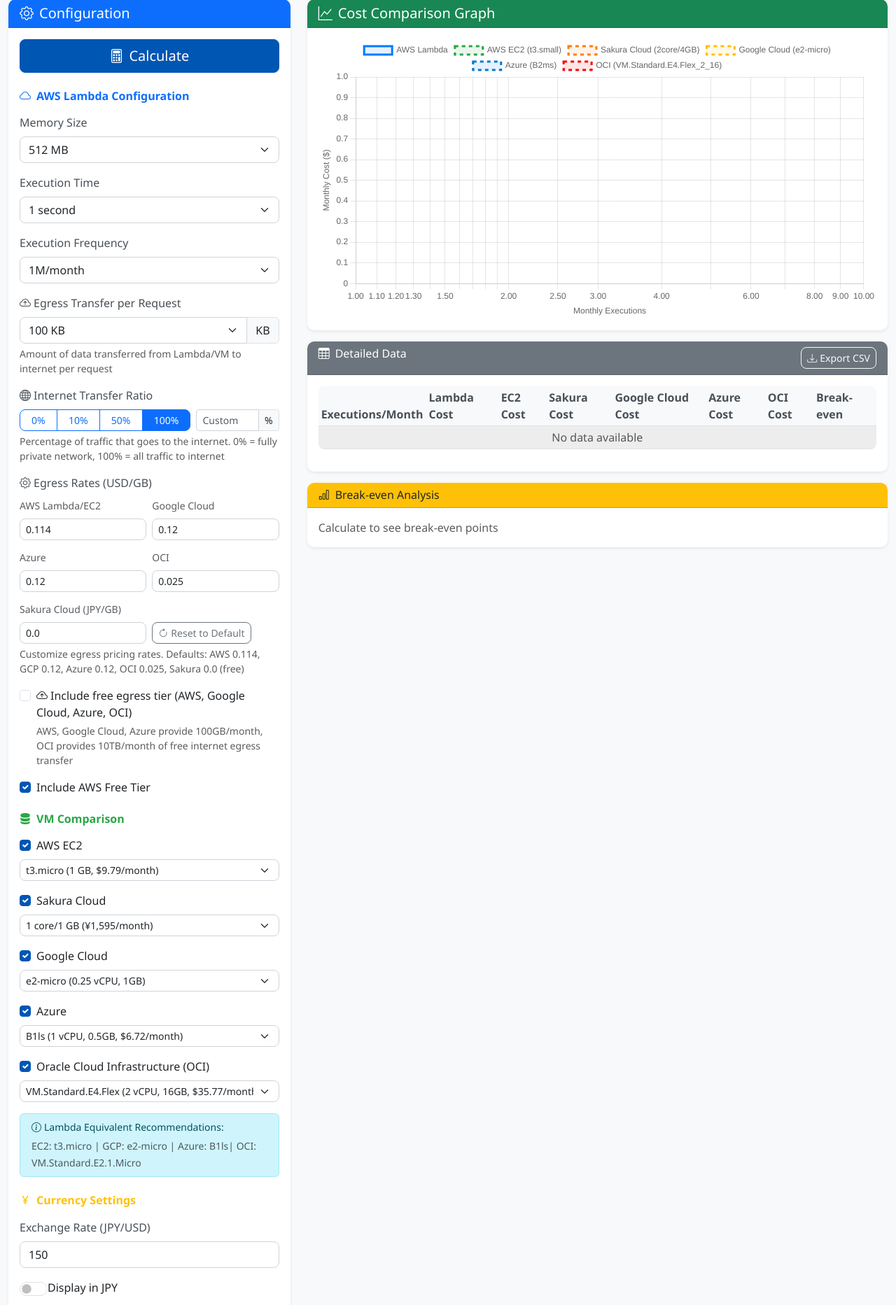
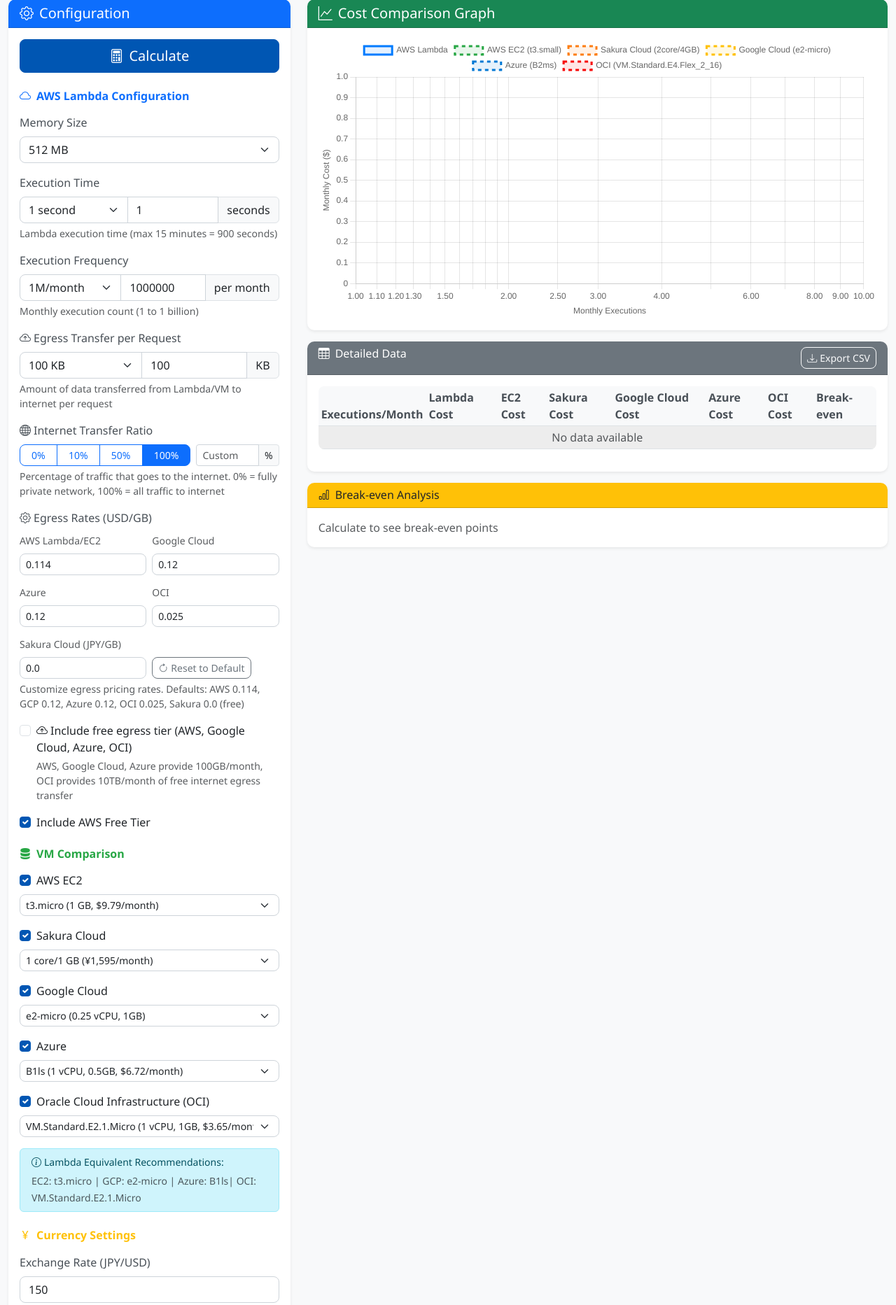
Before and after one commit to armaniacs/cost-sim-vm-lambda, a Flask app: page / in a window 1280 px wide. Shown: the part 81-1946 px from the top of the page at 70% size. Run offline with Flask 3, Linux system fonts and the light colour scheme.

Commit message:
feat: enhance SEC-02 authentication and improve UI flexibility
**Security Enhancements (SEC-02 Implementation):**
- Complete JWT authentication system integration in Flask app
- Add authentication error handlers (401/403) for proper API responses
- Implement secure CORS configuration with environment variable support
- Add marshmallow dependency for API request validation
- Fix auth API blueprint imports and user query syntax

**UI/UX Improvements:**
- **OCI Default VM**: Change from VM.Standard.E4.Flex_2_16 to VM.Standard.E2.1.Micro for better cost-effectiveness
- **Execution Time**: Convert from preset-only to hybrid preset+custom input (0.1-900s range, 0.1s step)
- **Execution Frequency**: Convert from preset-only to hybrid preset+custom input (1-1B/month range)
- **Egress Transfer**: Enable always-visible custom input field with preset integration (0.1KB step)

**Technical Details:**
- All parameter inputs now support both preset selection and direct custom values
- Real-time validation with appropriate error handling for all custom inputs
- Preserved existing UI design and user experience completely
- Enhanced API integration with proper type handling (parseFloat for execution time)

🤖 Generated with [Claude Code](https://claude.ai/code)

Co-Authored-By: Claude <noreply@anthropic.com>

```diff
--- a/app/api/auth_api.py
+++ b/app/api/auth_api.py
@@ -1,12 +1,14 @@
 """
 Authentication API endpoints for enterprise security
 """
+import datetime
 from typing import Dict, Any
 from flask import Blueprint, request, jsonify, current_app, g
 from marshmallow import Schema, fields, ValidationError
 
 from app.auth.service import AuthService
 from app.auth.jwt_auth import requires_auth, requires_permission
+from app.auth.models import User, Role, Permission
 
 
 # Create Blueprint
@@ -335,7 +337,7 @@ def list_users():
     """List all users (admin only)"""
     try:
         auth_service = AuthService()
-        users = auth_service.db_session.query(auth_service.db_session.query(User).all())
+        users = auth_service.db_session.query(User).all()
 
         return jsonify({
             "success": True,
--- a/app/main.py
+++ b/app/main.py
@@ -8,6 +8,7 @@ from flask_cors import CORS  # type: ignore
 
 from app.config import config
 from app.security.env_validator import validate_environment_or_exit
+from app.auth.jwt_auth import JWTAuth
 
 
 def create_app(config_name: str = "default") -> Flask:
@@ -29,13 +30,21 @@ def create_app(config_name: str = "default") -> Flask:
     config_name_to_use = os.environ.get("FLASK_ENV") or config_name
     app.config.from_object(config.get(config_name_to_use, config["default"]))
 
-    # Enable CORS for frontend integration
-    CORS(app)
+    # Initialize JWT authentication system
+    jwt_auth = JWTAuth()
+    jwt_auth.init_app(app)
+
+    # Enable secure CORS for frontend integration
+    allowed_origins = os.environ.get('CORS_ORIGINS', 'http://localhost:5001,http://127.0.0.1:5001').split(',')
+    allowed_origins = [origin.strip() for origin in allowed_origins if origin.strip()]
+    CORS(app, origins=allowed_origins, supports_credentials=True)
 
     # Register blueprints
     from app.api.calculator_api import calculator_bp
+    from app.api.auth_api import auth_bp
 
     app.register_blueprint(calculator_bp, url_prefix="/api/v1/calculator")
+    app.register_blueprint(auth_bp, url_prefix="/api/v1/auth")
 
     # Frontend routes
     @app.route("/")
@@ -78,6 +87,27 @@ def create_app(config_name: str = "default") -> Flask:
     def apple_touch_icon() -> tuple[str, int]:
         return "", 204
 
+    # Authentication error handlers
+    @app.errorhandler(401)
+    def unauthorized_handler(error):
+        """Handle authentication failures"""
+        from flask import jsonify
+        return jsonify({
+            "success": False,
+            "error": "Unauthorized",
+            "message": "Authentication required. Please provide valid credentials."
+        }), 401
+
+    @app.errorhandler(403)
+    def forbidden_handler(error):
+        """Handle authorization failures"""
+        from flask import jsonify
+        return jsonify({
+            "success": False,
+            "error": "Forbidden",
+            "message": "Insufficient permissions to access this resource."
+        }), 403
+
     return app
 
 
--- a/app/templates/index.html
+++ b/app/templates/index.html
@@ -37,22 +37,48 @@
 
                         <div class="mb-3">
                             <label for="executionTime" class="form-label">Execution Time</label>
-                            <select id="executionTime" class="form-select" required>
+                            <div class="input-group">
+                                <select id="executionTimePreset" class="form-select">
                                     <option value="1" selected>1 second</option>
                                     <option value="10">10 seconds</option>
                                     <option value="30">30 seconds</option>
                                     <option value="60">60 seconds</option>
+                                    <option value="custom">Custom</option>
                                 </select>
+                                <input type="number" id="executionTimeCustom" class="form-control"
+                                       placeholder="Enter seconds" min="0.1" max="900" step="0.1"
+                                       value="1" required>
+                                <span class="input-group-text">seconds</span>
+                            </div>
+                            <div class="form-text">
+                                Lambda execution time (max 15 minutes = 900 seconds)
+                            </div>
+                            <div id="executionTimeError" class="invalid-feedback" style="display: none;">
+                                Execution time must be between 0.1 and 900 seconds
+                            </div>
                         </div>
 
                         <div class="mb-3">
                             <label for="executionFrequency" class="form-label">Execution Frequency</label>
-                            <select id="executionFrequency" class="form-select" required>
+                            <div class="input-group">
+                                <select id="executionFrequencyPreset" class="form-select">
                                     <option value="1000000" selected>1M/month</option>
                                     <option value="2592000">1/second (~2.59M/month)</option>
                                     <option value="25920000">10/second (~25.9M/month)</option>
                                     <option value="259200000">100/second (~259M/month)</option>
+                                    <option value="custom">Custom</option>
                                 </select>
+                                <input type="number" id="executionFrequencyCustom" class="form-control"
+                                       placeholder="Enter executions" min="1" max="1000000000" step="1"
+                                       value="1000000" required>
+                                <span class="input-group-text">per month</span>
+                            </div>
+                            <div class="form-text">
+                                Monthly execution count (1 to 1 billion)
+                            </div>
+                            <div id="executionFrequencyError" class="invalid-feedback" style="display: none;">
+                                Execution frequency must be between 1 and 1,000,000,000 per month
+                            </div>
                         </div>
 
                         <div class="mb-3">
@@ -67,8 +93,8 @@
                                     <option value="custom">Custom</option>
                                 </select>
                                 <input type="number" id="egressCustom" class="form-control"
-                                       placeholder="KB" min="0" max="10000000" step="1"
-                                       style="display: none;">
+                                       placeholder="Enter KB" min="0" max="10000000" step="0.1"
+                                       value="100">
                                 <span class="input-group-text">KB</span>
                             </div>
                             <div class="form-text">
@@ -271,11 +297,11 @@
                             <select id="ociInstanceType" class="form-select form-select-sm">
                                 <option value="VM.Standard.E2.1.Micro_Free">VM.Standard.E2.1.Micro (Always Free) (1 vCPU, 1GB, $0.00/month)</option>
                                 <option value="VM.Standard.A1.Flex_Free">VM.Standard.A1.Flex (Always Free) (4 vCPU, 24GB, $0.00/month)</option>
-                                <option value="VM.Standard.E2.1.Micro">VM.Standard.E2.1.Micro (1 vCPU, 1GB, $3.65/month)</option>
+                                <option value="VM.Standard.E2.1.Micro" selected>VM.Standard.E2.1.Micro (1 vCPU, 1GB, $3.65/month)</option>
                                 <option value="VM.Standard.A1.Flex_1_6">VM.Standard.A1.Flex (1 vCPU, 6GB, $10.95/month)</option>
                                 <option value="VM.Standard.E4.Flex_1_8">VM.Standard.E4.Flex (1 vCPU, 8GB, $18.25/month)</option>
                                 <option value="VM.Standard.A1.Flex_2_12">VM.Standard.A1.Flex (2 vCPU, 12GB, $21.90/month)</option>
-                                <option value="VM.Standard.E4.Flex_2_16" selected>VM.Standard.E4.Flex (2 vCPU, 16GB, $35.77/month)</option>
+                                <option value="VM.Standard.E4.Flex_2_16">VM.Standard.E4.Flex (2 vCPU, 16GB, $35.77/month)</option>
                             </select>
                         </div>
 
@@ -420,6 +446,8 @@ document.addEventListener('DOMContentLoaded', function() {
     console.log('🚀 Page loaded - initializing cost calculator...');
     console.log('🕐 Current timestamp:', {{ timestamp|default(0) }});
     initializeCostChart();
+    initializeExecutionTimeInput();
+    initializeExecutionFrequencyInput();
     initializeEgressInput();
 
     // Test calculation functionality
@@ -535,6 +563,102 @@ const executionRateLinesPlugin = {
 // Register the plugin
 Chart.register(executionRateLinesPlugin);
 
+// Initialize execution time input handling
+function initializeExecutionTimeInput() {
+    const executionTimePreset = document.getElementById('executionTimePreset');
+    const executionTimeCustom = document.getElementById('executionTimeCustom');
+    const executionTimeError = document.getElementById('executionTimeError');
+
+    // Handle preset/custom toggle
+    executionTimePreset.addEventListener('change', function() {
+        if (this.value === 'custom') {
+            // Custom option selected - keep input visible and focused
+            executionTimeCustom.focus();
+        } else {
+            // Preset option selected - update custom input value
+            executionTimeCustom.value = this.value;
+            validateExecutionTimeInput();
+        }
+    });
+
+    // Validate custom execution time input
+    executionTimeCustom.addEventListener('input', validateExecutionTimeInput);
+    executionTimeCustom.addEventListener('blur', validateExecutionTimeInput);
+
+    function validateExecutionTimeInput() {
+        const value = parseFloat(executionTimeCustom.value);
+        const isValid = !isNaN(value) && value >= 0.1 && value <= 900;
+
+        if (!isValid) {
+            executionTimeError.style.display = 'block';
+            executionTimeCustom.classList.add('is-invalid');
+        } else {
+            executionTimeError.style.display = 'none';
+            executionTimeCustom.classList.remove('is-invalid');
+        }
+
+        return isValid;
+    }
+
+    // Expose validation function globally
+    window.validateExecutionTimeInput = validateExecutionTimeInput;
+
+    // Get current execution time value function
+    window.getExecutionTimeValue = function() {
+        // Always use the value from the custom input field
+        const value = parseFloat(executionTimeCustom.value);
+        return isNaN(value) ? 1 : Math.max(0.1, Math.min(900, value)); // Default to 1s, range 0.1-900s
+    };
+}
+
+// Initialize execution frequency input handling
+function initializeExecutionFrequencyInput() {
+    const executionFrequencyPreset = document.getElementById('executionFrequencyPreset');
+    const executionFrequencyCustom = document.getElementById('executionFrequencyCustom');
+    const executionFrequencyError = document.getElementById('executionFrequencyError');
+
+    // Handle preset/custom toggle
+    executionFrequencyPreset.addEventListener('change', function() {
+        if (this.value === 'custom') {
+            // Custom option selected - keep input visible and focused
+            executionFrequencyCustom.focus();
+        } else {
+            // Preset option selected - update custom input value
+            executionFrequencyCustom.value = this.value;
+            validateExecutionFrequencyInput();
+        }
+    });
+
+    // Validate custom execution frequency input
+    executionFrequencyCustom.addEventListener('input', validateExecutionFrequencyInput);
+    executionFrequencyCustom.addEventListener('blur', validateExecutionFrequencyInput);
+
+    function validateExecutionFrequencyInput() {
+        const value = parseInt(executionFrequencyCustom.value);
+        const isValid = !isNaN(value) && value >= 1 && value <= 1000000000;
+
+        if (!isValid) {
+            executionFrequencyError.style.display = 'block';
+            executionFrequencyCustom.classList.add('is-invalid');
+        } else {
+            executionFrequencyError.style.display = 'none';
+            executionFrequencyCustom.classList.remove('is-invalid');
+        }
+
+        return isValid;
+    }
+
+    // Expose validation function globally
+    window.validateExecutionFrequencyInput = validateExecutionFrequencyInput;
+
+    // Get current execution frequency value function
+    window.getExecutionFrequencyValue = function() {
+        // Always use the value from the custom input field
+        const value = parseInt(executionFrequencyCustom.value);
+        return isNaN(value) ? 1000000 : Math.max(1, Math.min(1000000000, value)); // Default to 1M, range 1-1B
+    };
+}
+
 // Initialize egress input handling
 function initializeEgressInput() {
     const egressPreset = document.getElementById('egressPreset');
@@ -544,13 +668,11 @@ function initializeEgressInput() {
     // Handle preset/custom toggle
     egressPreset.addEventListener('change', function() {
         if (this.value === 'custom') {
-            egressCustom.style.display = 'block';
-            egressCustom.required = true;
+            // Custom option selected - keep input visible and focused
             egressCustom.focus();
         } else {
-            egressCustom.style.display = 'none';
-            egressCustom.required = false;
-            egressCustom.value = '';
+            // Preset option selected - update custom input value
+            egressCustom.value = this.value;
             validateEgressInput();
         }
     });
@@ -580,12 +702,9 @@ function initializeEgressInput() {
 
     // Get current egress value function
     window.getEgressValue = function() {
-        if (egressPreset.value === 'custom') {
+        // Always use the value from the custom input field
         const value = parseFloat(egressCustom.value);
         return isNaN(value) ? 100 : Math.max(0, value); // Default to 100KB, minimum 0
-        } else {
-            return parseFloat(egressPreset.value);
-        }
     };
 
     // Initialize egress rate customization
@@ -807,7 +926,7 @@ async function calculateCosts(event) {
         const requestData = {
             lambda_config: {
                 memory_mb: parseInt(formData.lambdaMemory),
-                execution_time_seconds: parseInt(formData.executionTime),
+                execution_time_seconds: parseFloat(formData.executionTime),
                 include_free_tier: formData.includeFreeTier,
                 egress_per_request_kb: window.getEgressValue(),
                 internet_transfer_ratio: formData.internetTransferRatio  // PBI10
@@ -868,8 +987,8 @@ async function calculateCosts(event) {
 function getFormData() {
     const data = {
         lambdaMemory: document.getElementById('lambdaMemory').value,
-        executionTime: document.getElementById('executionTime').value,
-        executionFrequency: document.getElementById('executionFrequency').value,
+        executionTime: window.getExecutionTimeValue(),
+        executionFrequency: window.getExecutionFrequencyValue(),
         includeFreeTier: document.getElementById('includeFreeTier').checked,
         includeEgressFreeTier: document.getElementById('includeEgressFreeTier').checked,
         compareEC2: document.getElementById('compareEC2').checked,
--- a/requirements.txt
+++ b/requirements.txt
@@ -1,6 +1,9 @@
 # Web Framework
 Flask==3.0.0
 Flask-CORS==4.0.0
+
+# API Validation
+marshmallow==3.20.1
 
 # Testing Framework (TDD)
 pytest==7.4.3
```
Lines whose indentation alone changed are shown as unchanged.
